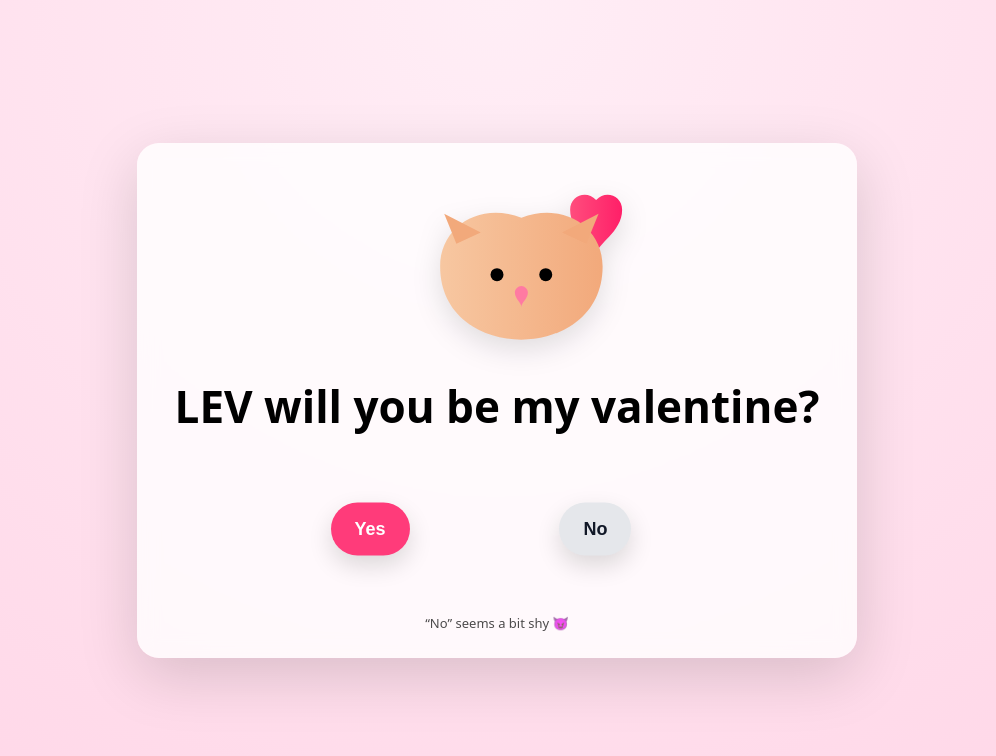
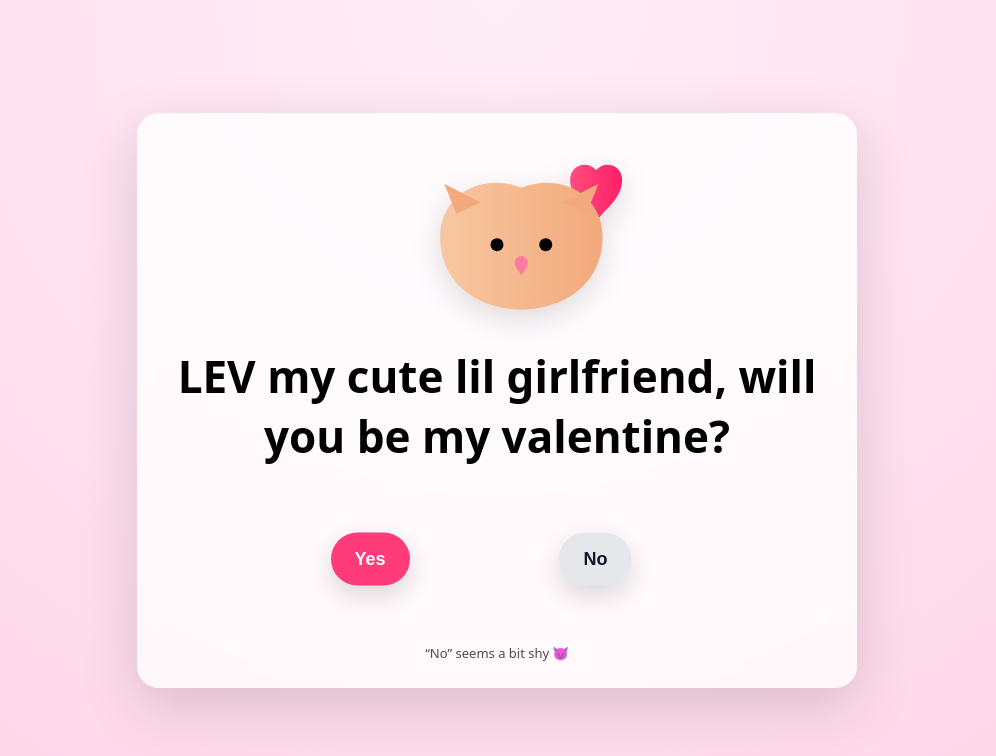
Before and after one commit to 7008rohanjoshi-crypto/text, a plain HTML site: page index.html in a window 1280 px wide. Shown: the whole page, without its empty margins (143-1139 px from the left). Drawn offline with nearby package versions, Linux system fonts and the light colour scheme.

Commit message:
Update index.html

```diff
--- a/index.html
+++ b/index.html
@@ -171,7 +171,7 @@
             fill="#ff7aa2"/>
     </svg>
 
-    <h1>LEV will you be my valentine?</h1>
+    <h1>LEV my cute lil girlfriend, will you be my valentine?</h1>
 
     <section class="button-zone" id="zone">
       <button id="yesBtn">Yes</button>
```
